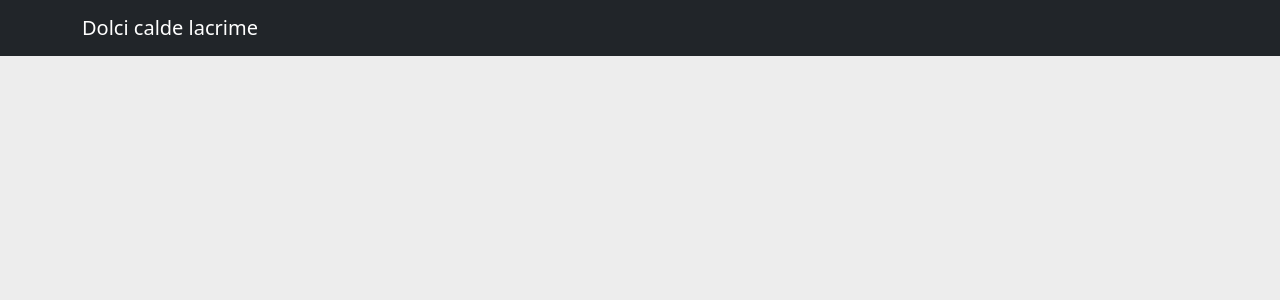
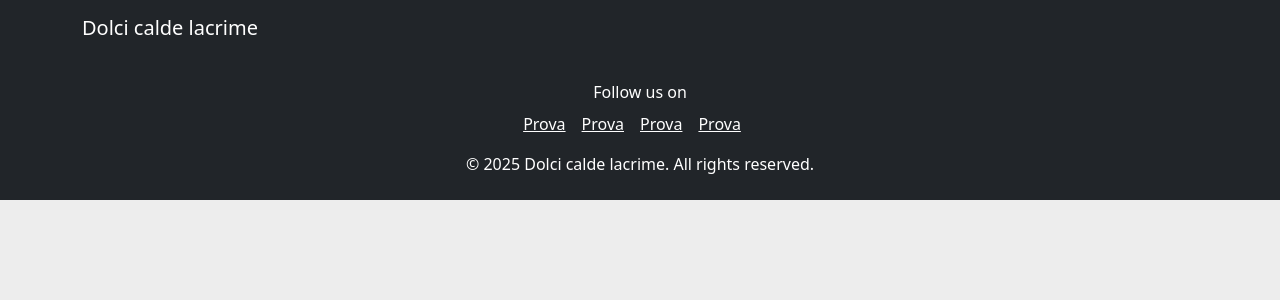
Before and after one commit to marzia-blasi/react-router, a React (Vite) app: page / in a window 1280 px wide. Shown: the top 300 px of the page. Built offline with nearby package versions, Linux system fonts and the light colour scheme.

Commit message:
add footer component

```diff
--- a/package.json
+++ b/package.json
@@ -11,6 +11,7 @@
   },
   "dependencies": {
     "bootstrap": "^5.3.7",
+    "bootstrap-icons": "^1.13.1",
     "react": "^19.1.0",
     "react-dom": "^19.1.0",
     "react-router-dom": "^7.7.0"
--- /dev/null
+++ b/src/components/Footer.jsx
@@ -0,0 +1,29 @@
+// Inserire le icone dopo, probabilmente vanno messi i link anche qui
+
+export default function Footer() {
+  return (
+    <footer className="bg-dark text-white py-4 mt-auto">
+      <div className="container text-center">
+        <p className="mb-2">Follow us on</p>
+        <div>
+          <a href="#" className="text-white me-3">
+            Prova
+          </a>
+          <a href="#" className="text-white me-3">
+            Prova
+          </a>
+          <a href="#" className="text-white me-3">
+            Prova
+          </a>
+          <a href="#" className="text-white me-3">
+            Prova
+          </a>
+        </div>
+        <p className="mt-3 mb-0">
+          &copy; {new Date().getFullYear()} Dolci calde lacrime. All rights
+          reserved.
+        </p>
+      </div>
+    </footer>
+  );
+}
--- a/src/layouts/DefaultLayout.jsx
+++ b/src/layouts/DefaultLayout.jsx
@@ -1,11 +1,14 @@
 import { Outlet } from "react-router-dom";
+// Components
 import Header from "../components/Header";
+import Footer from "../components/Footer";
 
 export default function DefaultLayout() {
   return (
     <>
       <Header />
       <Outlet />
+      <Footer />
     </>
   );
 }
```
Also changed, not shown: 1 other file (tests, documents, lock files or other folders).
